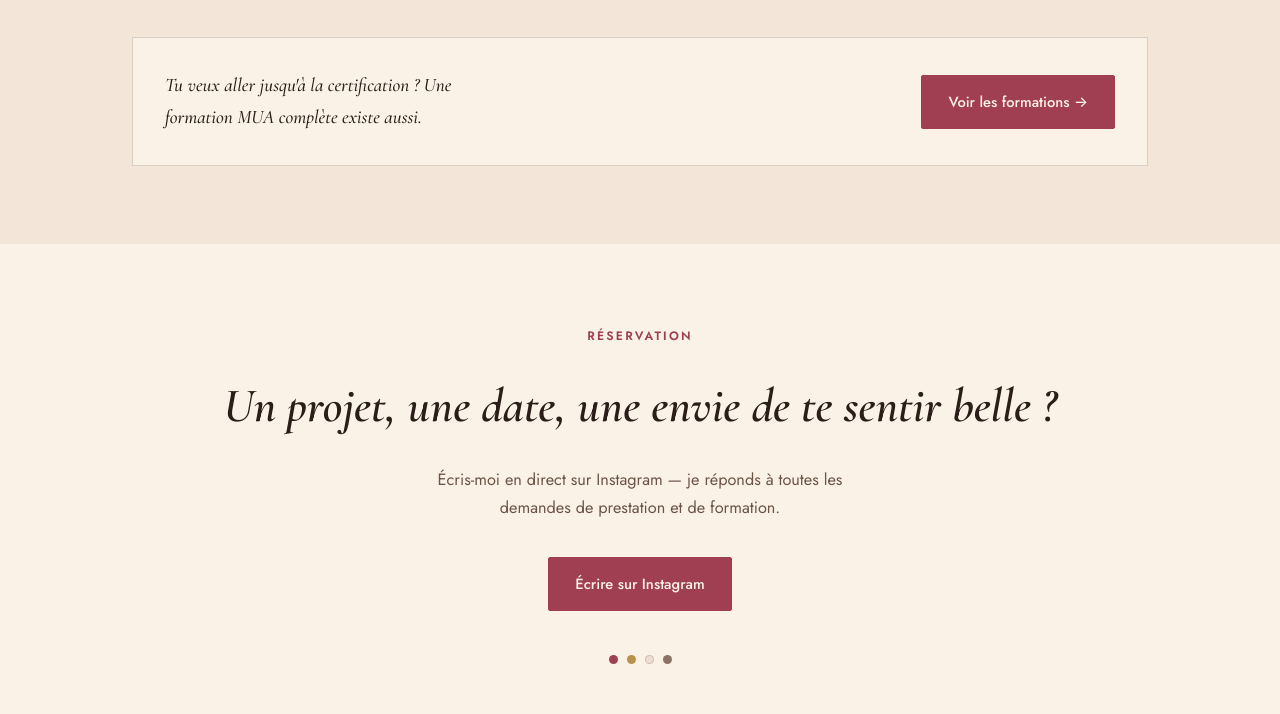
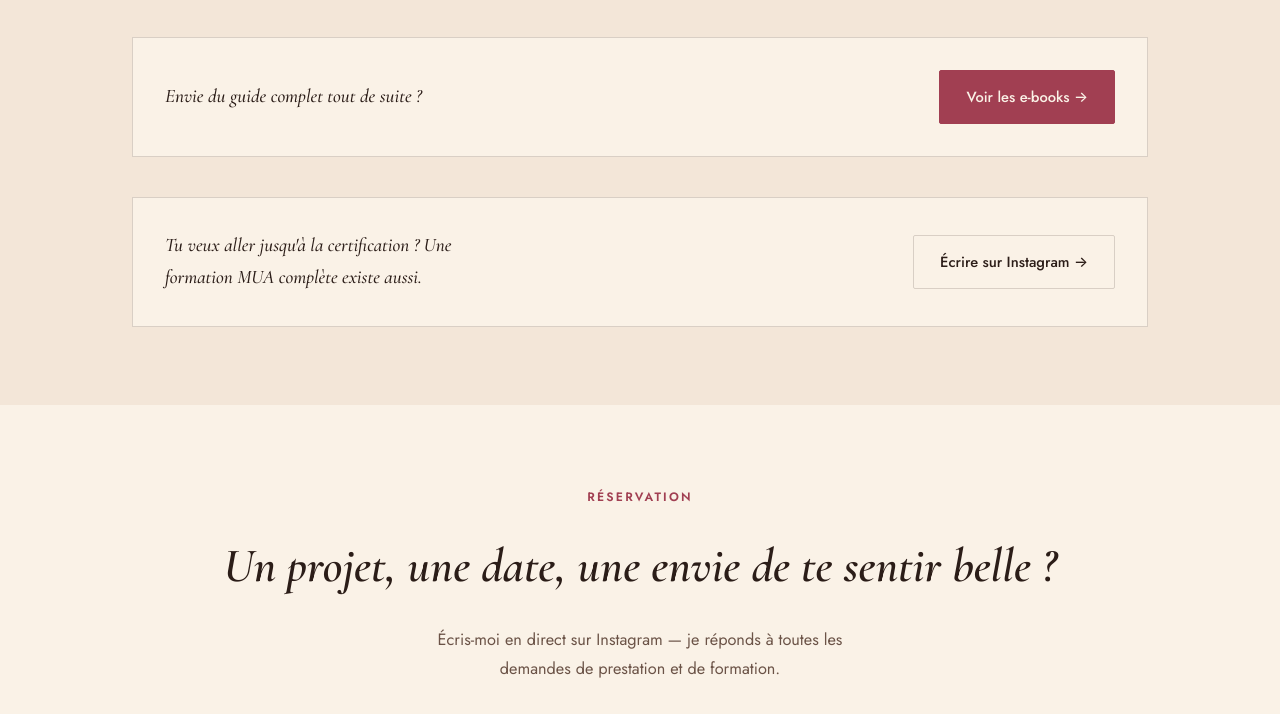
Before and after one commit to Passager57btc/saileyss-site, a plain HTML site: page index.html in a window 1280 px wide. Shown: the part 5403-6117 px from the top of the page. Drawn offline with nearby package versions, Linux system fonts and the light colour scheme; a web font is replaced by a local one.

Commit message:
Split formation CTA: e-book links to funnel, certification course to Instagram
Yasmine's systeme.io plan doesn't support a second funnel right now, so the certification-course CTA now points to Instagram (where she's focusing) instead of the e-book checkout it was incorrectly sharing.

```diff
--- a/index.html
+++ b/index.html
@@ -455,8 +455,12 @@ footer .meta a:hover{ color:var(--rosewood); }
       </div>
     </div>
     <div class="formation-cta reveal">
+      <p>Envie du guide complet tout de suite ?</p>
+      <a class="btn btn-primary" href="https://www.saileyssformation.com/" target="_blank" rel="noopener">Voir les e-books →</a>
+    </div>
+    <div class="formation-cta reveal">
       <p>Tu veux aller jusqu'à la certification ? Une formation MUA complète existe aussi.</p>
-      <a class="btn btn-primary" href="https://www.saileyssformation.com/" target="_blank" rel="noopener">Voir les formations →</a>
+      <a class="btn btn-ghost" href="https://www.instagram.com/saileyss/" target="_blank" rel="noopener">Écrire sur Instagram →</a>
     </div>
   </div>
 </section>
```
